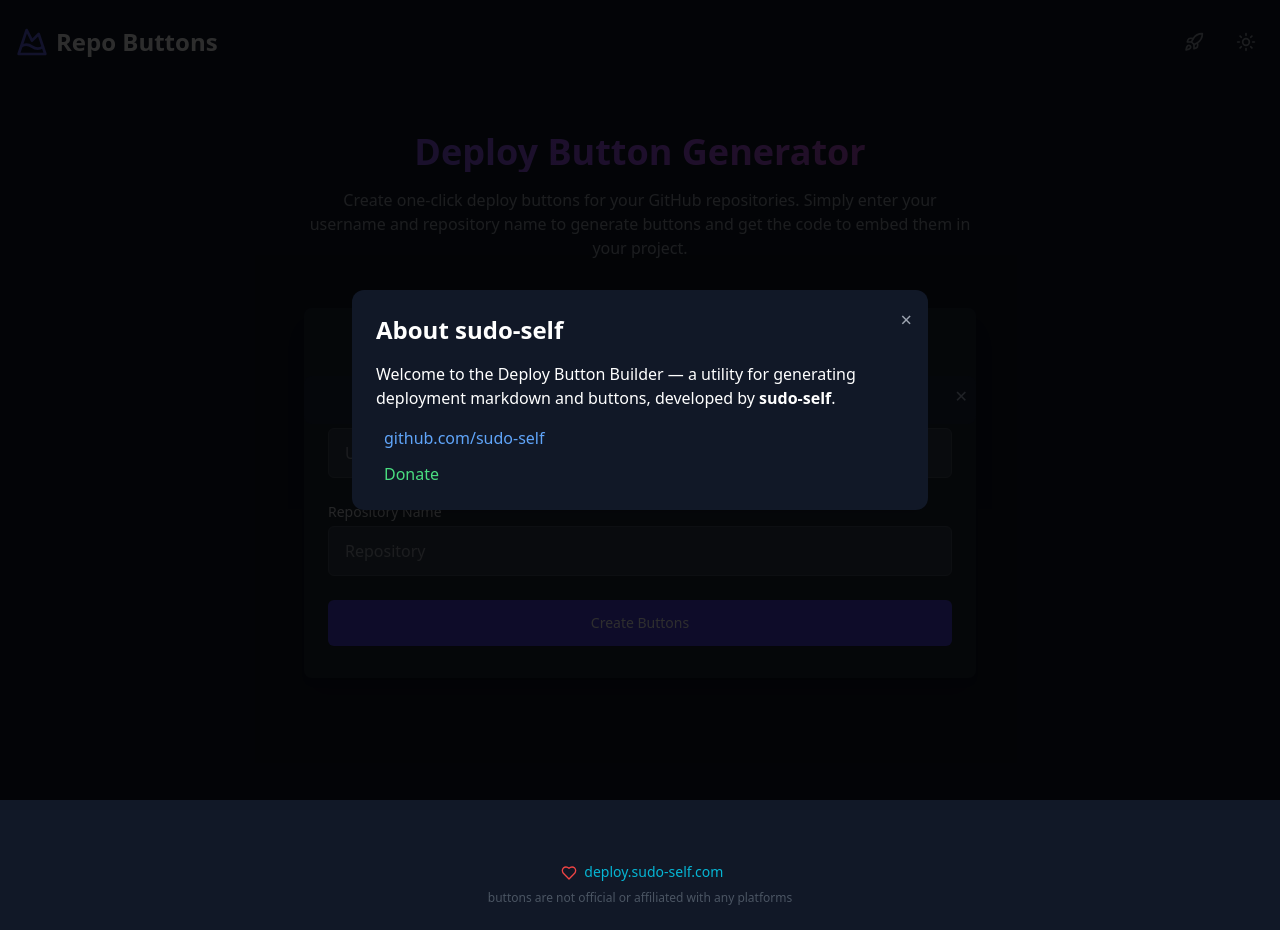
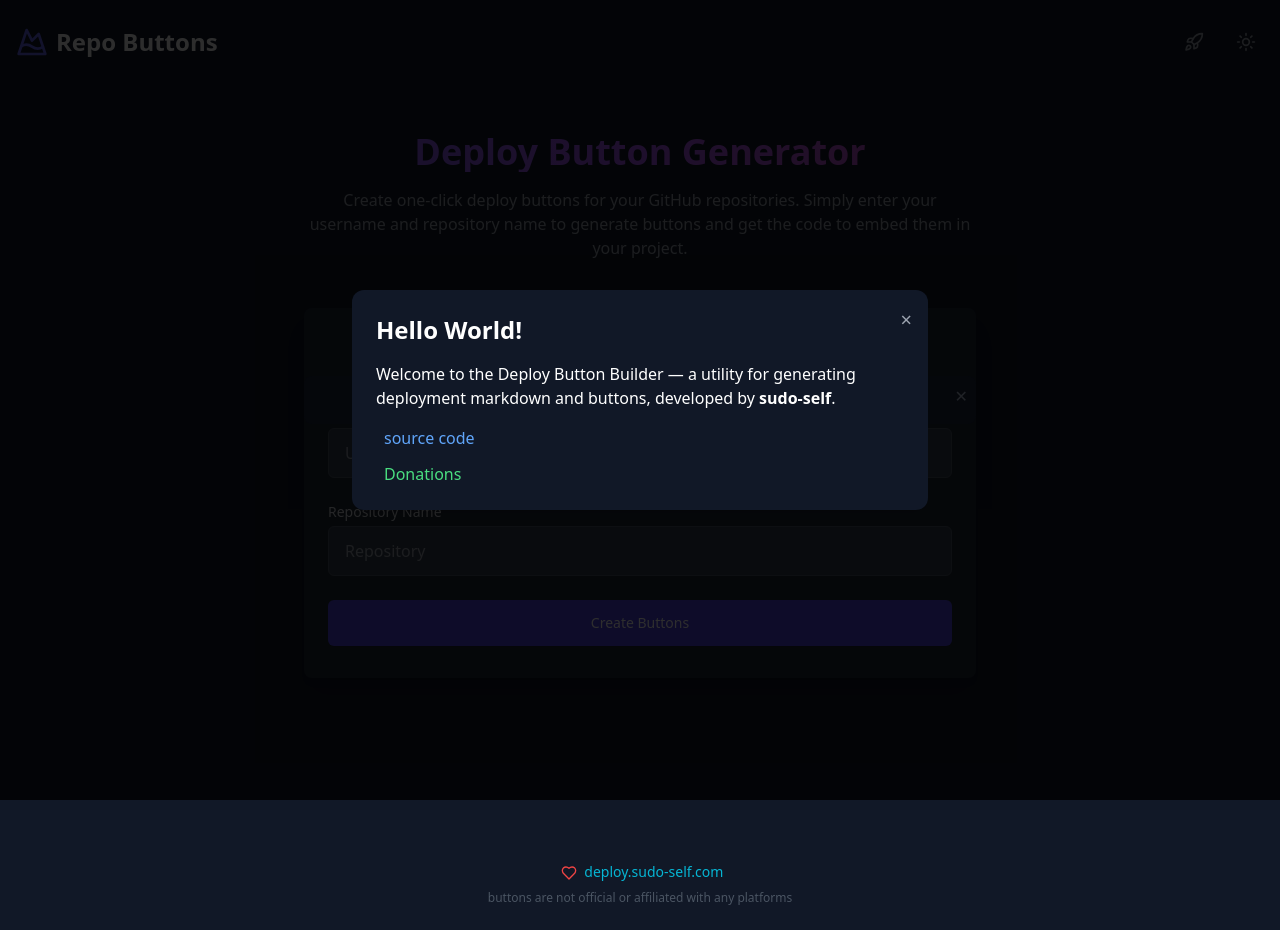
Before and after one commit to sudo-self/deploy-buttons, a React (Vite) app: page / in a window 1280 px wide. Both pictures are taken after a click on the button 1194 px from the left and 42 px from the top of the page. Built offline with nearby package versions, Linux system fonts and the light colour scheme.

Commit message:
Update DeployCardConfigurator.tsx

```diff
--- a/src/components/DeployCardConfigurator.tsx
+++ b/src/components/DeployCardConfigurator.tsx
@@ -16,7 +16,7 @@ export default function AboutModal() {
           &times;
         </button>
 
-        <h2 className="text-2xl font-bold mb-4">About sudo-self</h2>
+        <h2 className="text-2xl font-bold mb-4">Hello World!</h2>
 
         <p className="mb-4">
           Welcome to the Deploy Button Builder — a utility for generating deployment markdown and buttons,
@@ -27,24 +27,24 @@ export default function AboutModal() {
           <div className="flex items-center space-x-2">
             <i className="fa-brands fa-github text-white text-lg" aria-hidden="true"></i>
             <a
-              href="https://github.com/sudo-self"
+              href="https://github.com/sudo-self/repo-buttons"
               target="_blank"
               rel="noopener noreferrer"
               className="hover:underline text-blue-400"
             >
-              github.com/sudo-self
+              source code
             </a>
           </div>
 
           <div className="flex items-center space-x-2">
             <i className="fa-solid fa-dollar-sign text-green-500 text-lg" aria-hidden="true"></i>
             <a
-              href="https://cash.app/$ilostmyipad"
+              href="https://cash.app/$ilostmyipod"
               target="_blank"
               rel="noopener noreferrer"
               className="hover:underline text-green-400"
             >
-              Donate
+              Donations
             </a>
           </div>
         </div>
```
